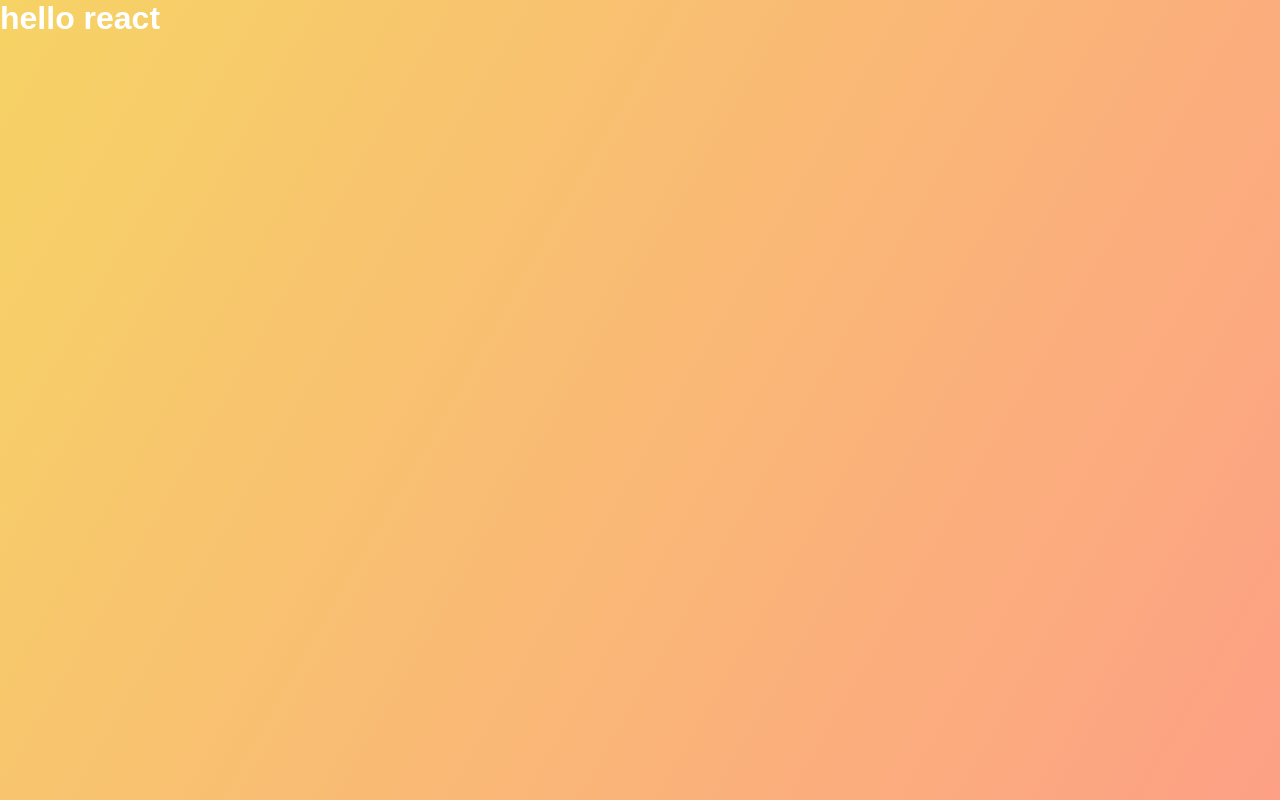
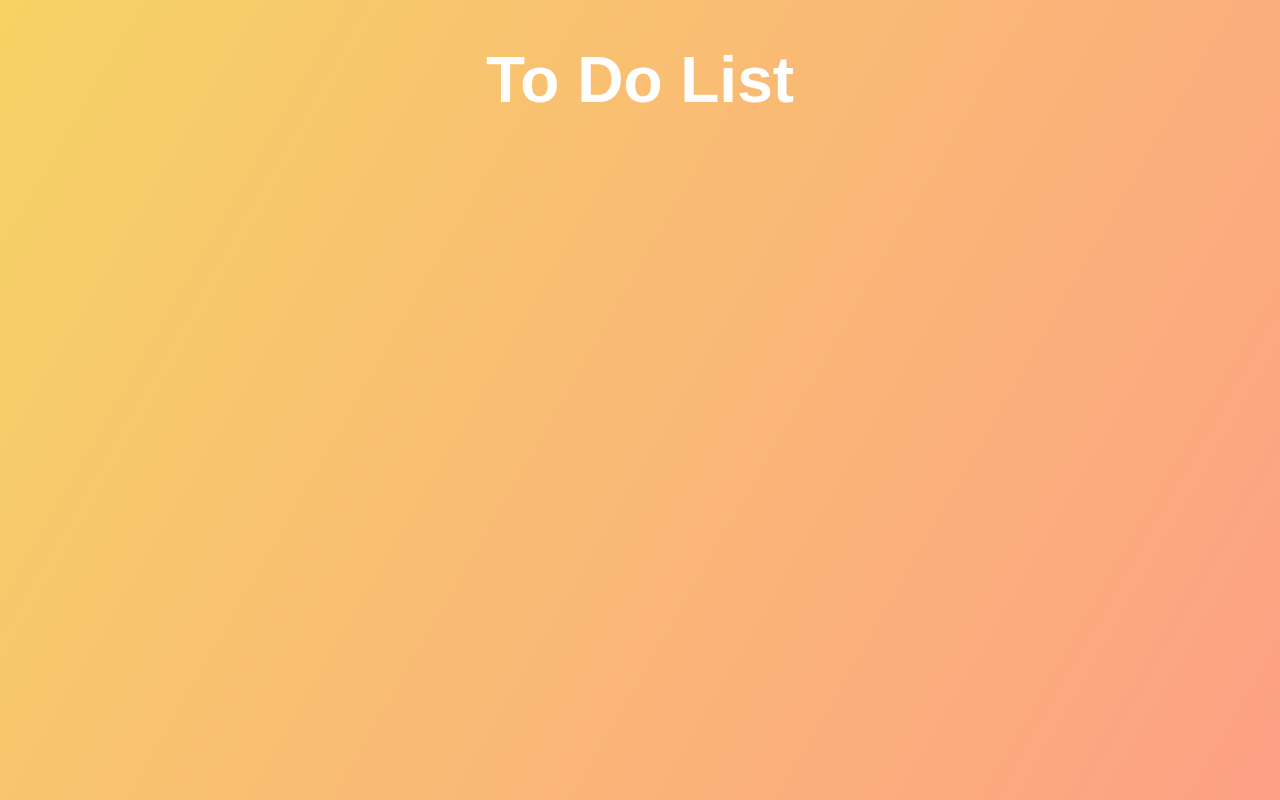
Before and after one commit to re-ross/ReactProject-ToDoList, a React (Create React App) app: page / in a window 1280 px wide. Built offline with nearby package versions, Linux system fonts and the light colour scheme.

Commit message:
added Form.js

```diff
--- a/src/App.js
+++ b/src/App.js
@@ -3,7 +3,9 @@
 function App() {
   return (
     <div className="App">
-      <h1>hello react</h1>
+      <header>
+        <h1>To Do List</h1>
+      </header>
     </div>
   );
 }
```
Also changed, not shown: src/components/Form.js (added, +19 -0 lines), src/components/ToDoList.js (added).
